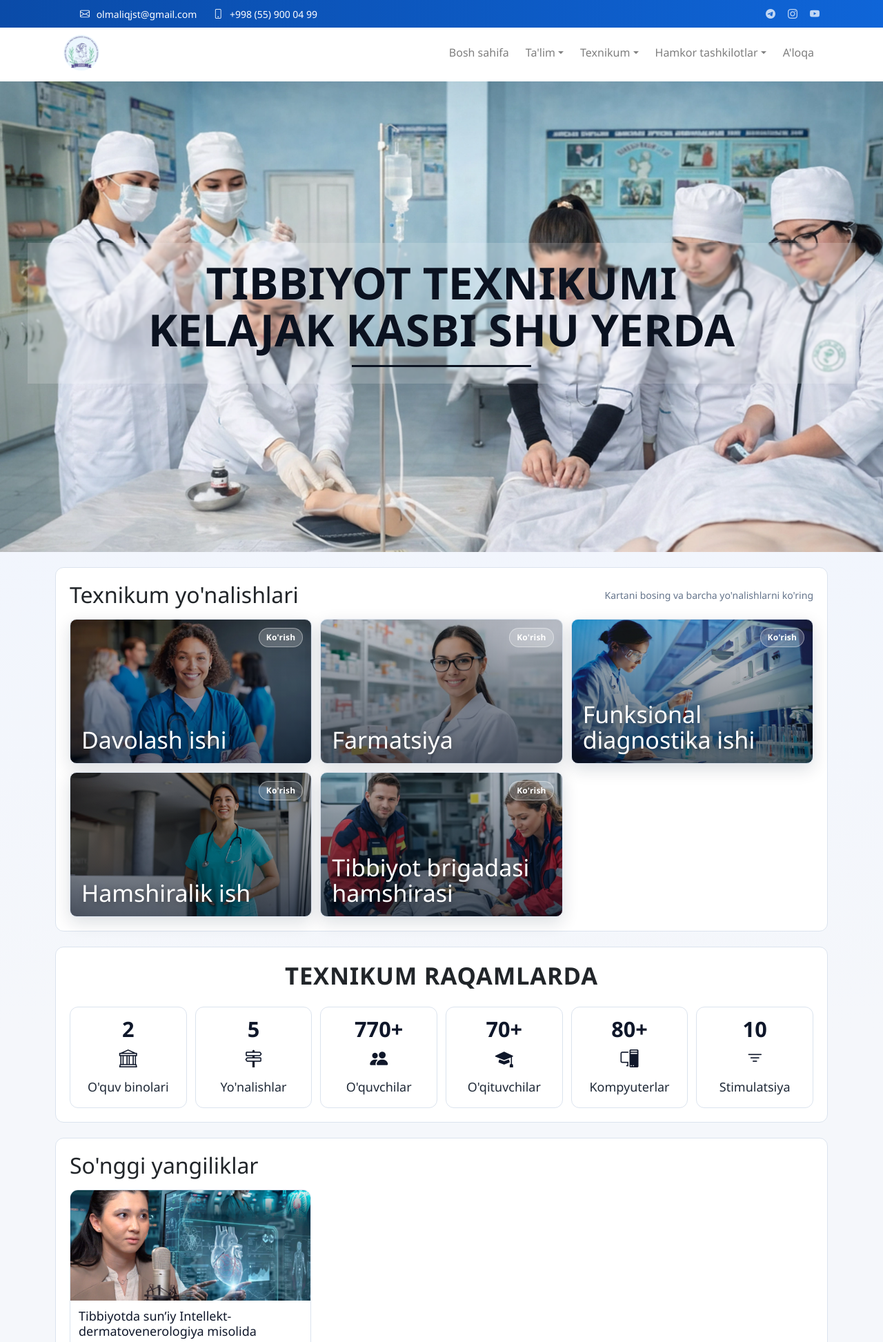
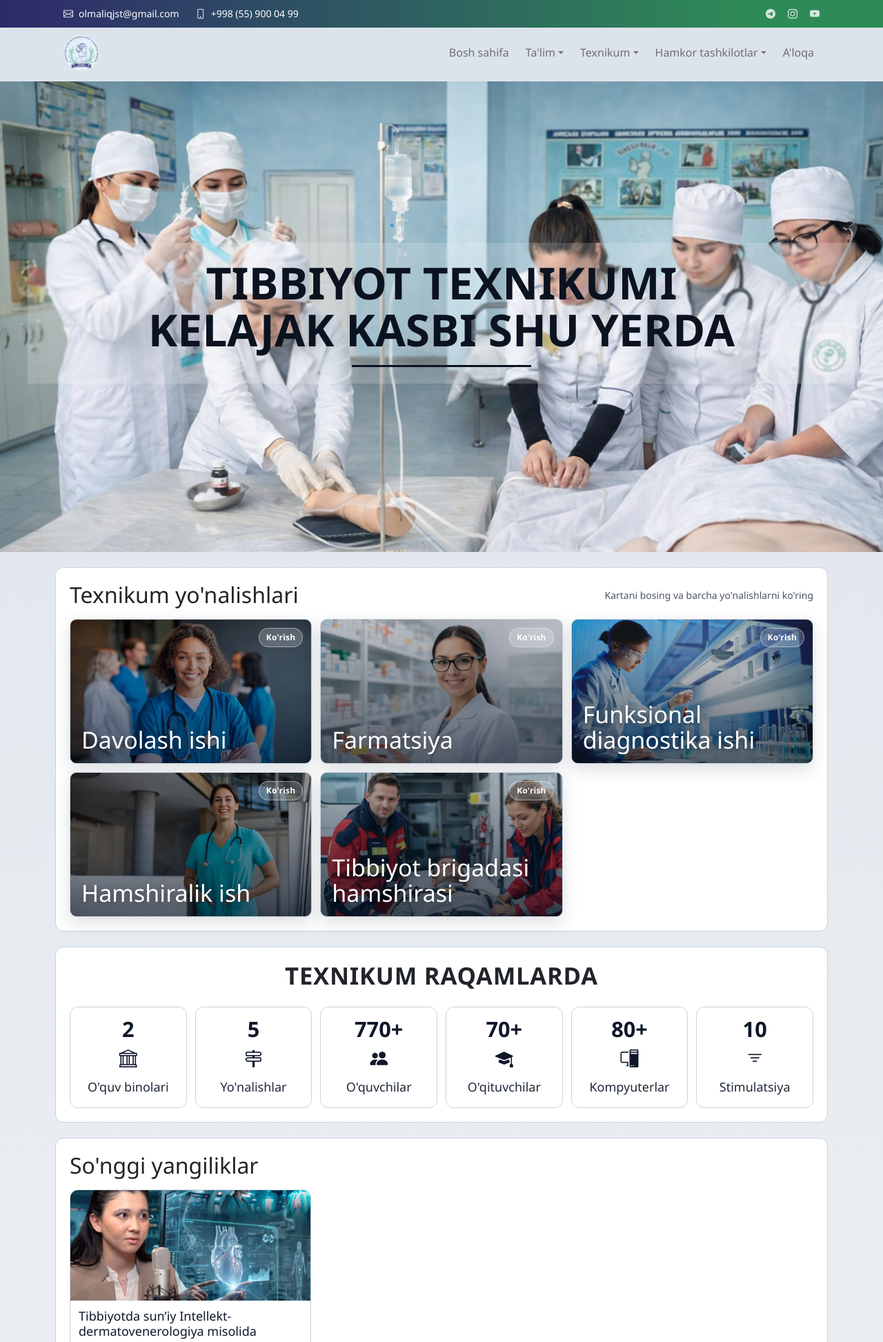
Before and after one commit to shahbozshirinboyev/new.olmaliqjst.uz, a Django app: page / in a window 1280 px wide. Shown: the top 1945 px of the page at 69% size. Run offline with Django 5.2, Linux system fonts and the light colour scheme; data comes from the database, SQL or seed files in the repository; some libraries are stand-ins or nearby versions.

Commit message:
topbar fixed

```diff
--- a/static/css/admin.css
+++ b/static/css/admin.css
@@ -1,4 +1,4 @@
 /* Admin panel uchun qo'shimcha style fayli */
 body.login {
-    background: #f8fafc;
+    background: #e9edf2;
 }
--- a/static/css/responsive.css
+++ b/static/css/responsive.css
@@ -98,7 +98,7 @@
         border: 0;
         box-shadow: none;
         padding-left: 12px;
-        background: #f8fbff;
+        background: var(--secondary-bg);
     }
 
     .footer-16 {
--- a/static/css/style.css
+++ b/static/css/style.css
@@ -1,12 +1,16 @@
 :root {
-    --bg: #f5f7fb;
+    --bg: #e9edf2;
     --card: #ffffff;
-    --text: #1e293b;
-    --muted: #64748b;
-    --primary: #0f766e;
-    --border: #dbe3ee;
-    --header-accent: #0f65d8;
-    --nav-text: #334155;
+    --text: #1f2937;
+    --muted: #4b5563;
+    --primary: #2e2a6b;
+    --border: #c8d2dc;
+    --header-accent: #2e8b57;
+    --nav-text: #2e2a6b;
+    --primary-hover: #1f6f45;
+    --secondary-bg: #dce3ea;
+    --brand-gradient: linear-gradient(90deg, #2e2a6b 0%, #2e8b57 85%);
+    --soft-shadow: rgba(46, 42, 107, 0.15);
 }
 
 * {
@@ -16,10 +20,18 @@
 body {
     margin: 0;
     font-family: "Segoe UI", Tahoma, sans-serif;
-    background: linear-gradient(180deg, #eef4ff 0%, var(--bg) 40%);
+    background: linear-gradient(180deg, var(--secondary-bg) 0%, var(--bg) 45%);
     color: var(--text);
     padding-top: 108px;
     overflow-x: clip;
+}
+
+a {
+    color: var(--header-accent);
+}
+
+a:hover {
+    color: var(--primary-hover);
 }
 
 html {
@@ -34,11 +46,11 @@ html {
 .header {
     transition: all 0.5s;
     z-index: 1100 !important;
-    background-color: #ffffff;
+    background-color: var(--secondary-bg);
 }
 
 .header .topbar {
-    background: linear-gradient(90deg, #0a4ba8 0%, var(--header-accent) 100%);
+    background: var(--brand-gradient);
     font-size: 14px;
     transition: all 0.5s;
     height: 40px;
@@ -59,10 +71,11 @@ html {
 }
 
 .header .topbar .contact-info i a,
-.header .topbar .contact-info i span {
-    padding-left: 6px;
+.header .topbar .contact-info i,
+.header .topbar .contact-info span {
     color: #ffffff;
     text-decoration: none;
+    line-height: 1;
 }
 
 .header .topbar .contact-info i a:hover {
@@ -70,7 +83,7 @@ html {
 }
 
 .header .topbar .social-links a {
-    color: rgba(255, 255, 255, 0.74);
+    color: rgba(255, 255, 255, 0.8);
     line-height: 0;
     transition: all 0.3s ease;
     margin-left: 18px;
@@ -499,7 +512,7 @@ html {
     border: 1px solid var(--border);
     border-radius: 10px;
     padding: 12px;
-    background: #f8fbff;
+    background: var(--secondary-bg);
 }
 
 .home-directions__item h3 {
--- a/templates/includes/header.html
+++ b/templates/includes/header.html
@@ -3,14 +3,21 @@
 
     <div class="topbar d-flex align-items-center">
         <div class="container d-flex justify-content-center justify-content-md-between">
-            <div class="contact-info d-flex align-items-center justify-content-center">
-                <i class="bi bi-envelope align-items-center ms-4">
+
+           <div class="contact-info d-flex align-items-center">
+
+                <div class="d-flex align-items-center">
+                    <i class="bi bi-envelope me-2"></i>
                     <span>{{ topbar_settings.email }}</span>
-                </i>
-                <i class="bi bi-phone align-items-center ms-4">
+                </div>
+
+                <div class="d-flex align-items-center ms-4">
+                    <i class="bi bi-phone me-2 "></i>
                     <span>{{ topbar_settings.phone }}</span>
-                </i>
+                </div>
+
             </div>
+
             <div class="social-links d-none d-md-flex align-items-center">
                 <a href="{{ topbar_settings.telegram_url }}" target="_blank" rel="noopener" aria-label="Telegram"><i class="bi bi-telegram"></i></a>
                 <a href="{{ topbar_settings.instagram_url }}" target="_blank" rel="noopener" aria-label="Instagram"><i class="bi bi-instagram"></i></a>
```
Also changed, not shown: other parts of static/css/style.css (+38 -22 lines).
